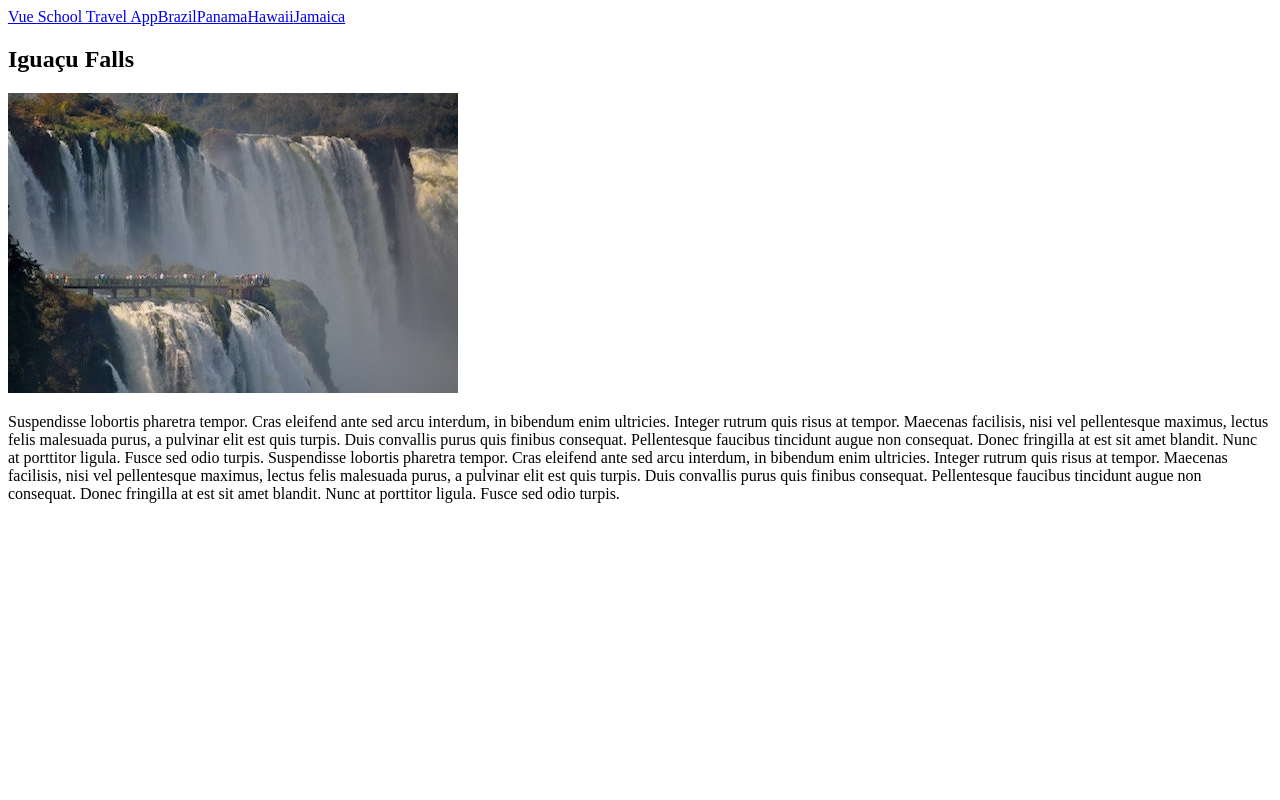
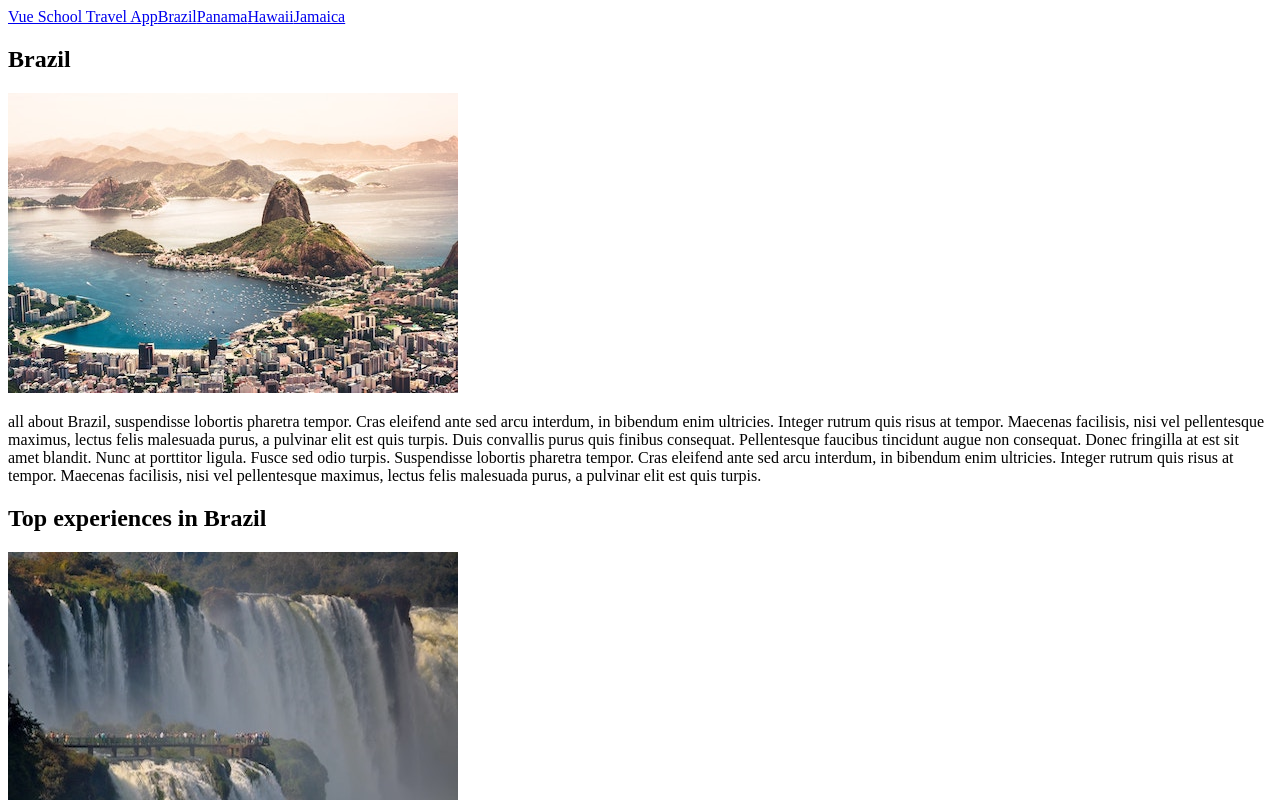
Before and after one commit to quackness/vue-router, a Vue app: page /destination/1/brazil/iguacu-falls in a window 1280 px wide. Shown: the top 800 px of the page. Built offline with nearby package versions, Linux system fonts and the light colour scheme; the HTML template or start-up script is replaced by a standard one.

Commit message:
define nested route and add router-view to where it should be shown

```diff
--- a/src/router/index.js
+++ b/src/router/index.js
@@ -10,15 +10,6 @@ const routes = [
     component: HomeView,
   },
   {
-    path: "/destination/:id/:slug/:experienceSlug",
-    name: "experience.show",
-    component: () => import("@/views/ExperienceCard.vue"),
-    props: route => ({
-      ...route.params,
-      id: parseInt(route.params.id)
-    }),
-  },
-  {
     path: "/destination/:id/:slug",
     name: 'destination.show',
     component: () => import("@/views/DestinationShow.vue"),
@@ -26,6 +17,17 @@ const routes = [
       ...route.params,
       id: parseInt(route.params.id)
     }),
+    children: [
+      {
+        path: ":experienceSlug",
+        name: "experience.show",
+        component: () => import("@/views/ExperienceShow.vue"),
+        props: route => ({
+          ...route.params,
+          id: parseInt(route.params.id)
+        }),
+      },
+    ]
   }
 ];
 
--- a/src/views/DestinationShow.vue
+++ b/src/views/DestinationShow.vue
@@ -20,6 +20,7 @@
         <ExperienceCard :experience="experience" />
       </router-link>
     </div>
+    <router-view />
   </section>
 </template>
 
--- a/src/views/ExperienceCard.vue
+++ b/src/views/ExperienceShow.vue
@@ -20,13 +20,14 @@ console.log("props", props.experienceSlug);
 console.log("props", props.id);
 
 const destination = computed(() => {
-  console.log(sourceData);
-  return sourceData?.destinations?.find(
+  console.log("+", sourceData);
+  console.log(">>", sourceData.destinations);
+  return sourceData.destinations.find(
     (destination) => destination.id === props.id
   );
 });
-console.log("log", destination);
-
+console.log("log>", destination);
+//remember about .value!!!
 const experience = computed(() => {
   console.log("destination", destination);
   console.log("props", props.experienceSlug);
```
